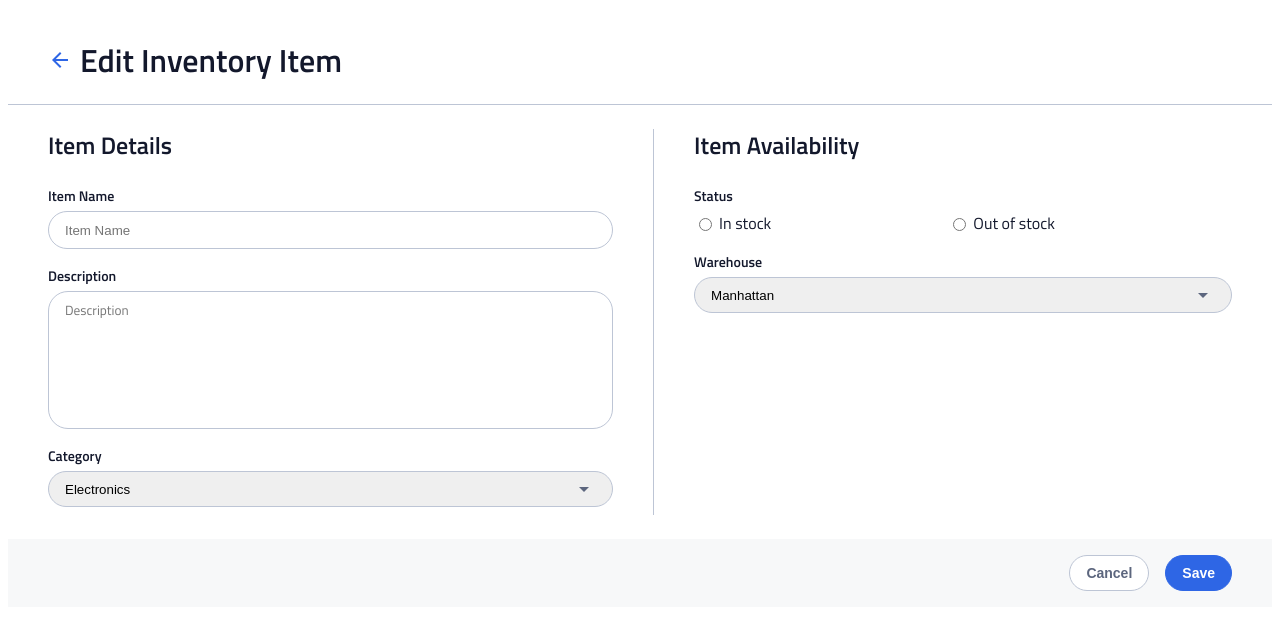
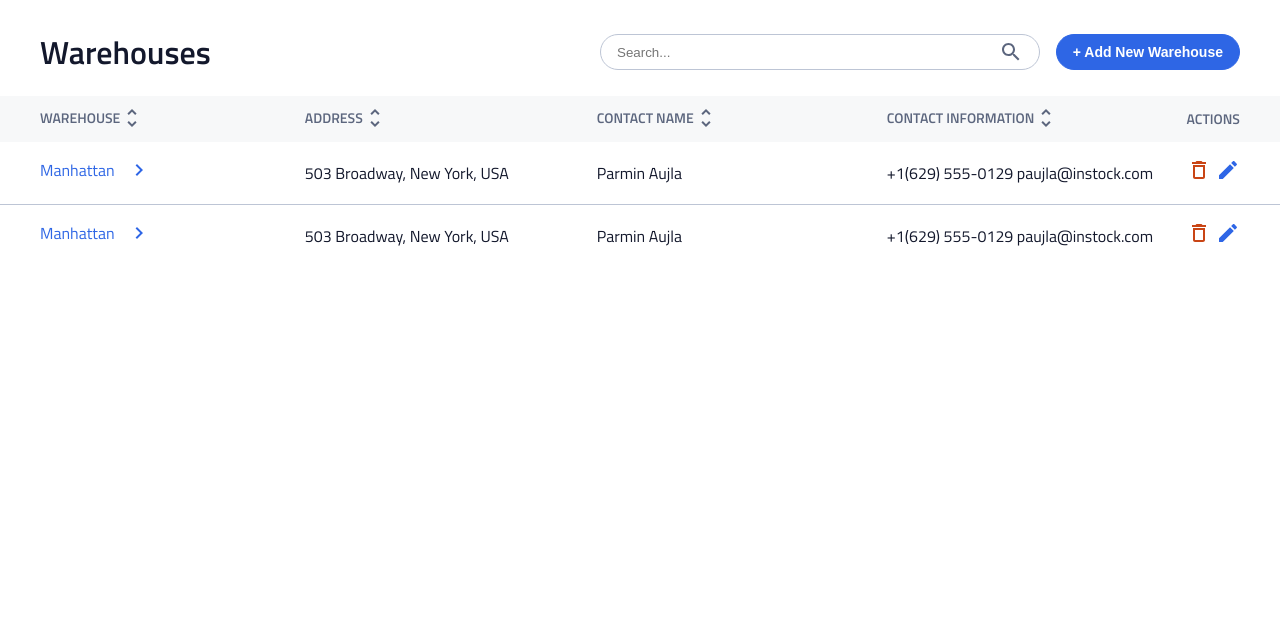
Before and after one commit to shanni6/instock-whistler, a React (Vite) app: page /warehouses in a window 1280 px wide. Shown: the top 630 px of the page. Built offline with nearby package versions, Linux system fonts and the light colour scheme.

Commit message:
emily-o23w-22: remove edit inventory component from warehoues page

```diff
--- a/src/pages/Warehouses/Warehouses.jsx
+++ b/src/pages/Warehouses/Warehouses.jsx
@@ -1,8 +1,7 @@
 import "./Warehouses.scss";
 
-// import Warehouses from "../../components/Warehouses/Warehouses";
-import EditInventory from "../../components/EditInventory/EditInventory";
+import Warehouses from "../../components/Warehouses/Warehouses";
 
 export default function Warehouse() {
-    return <EditInventory />;
+    return <Warehouses />;
 }
```
